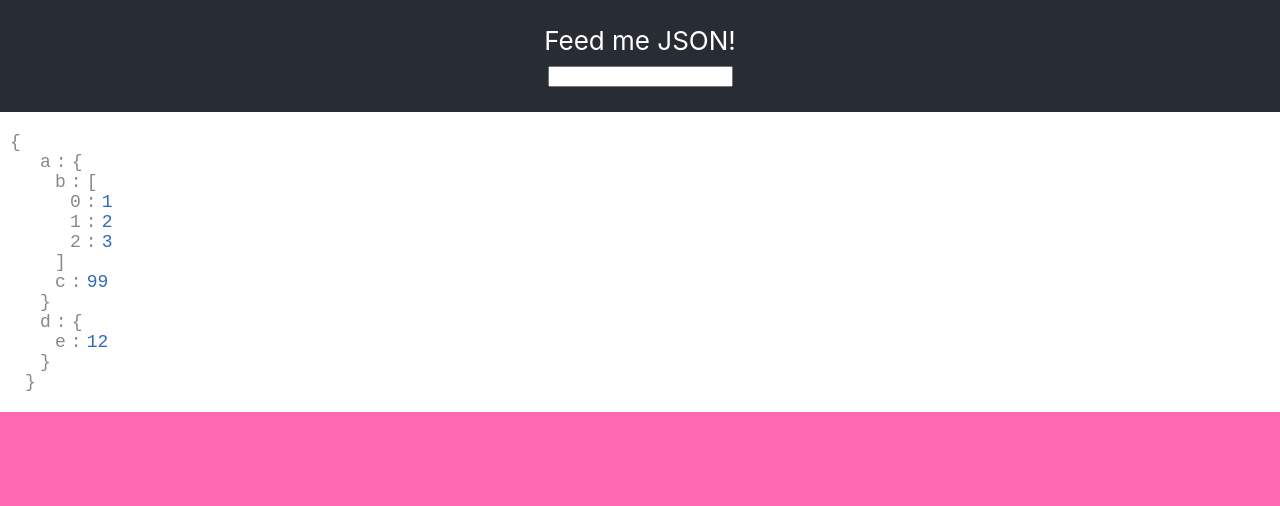
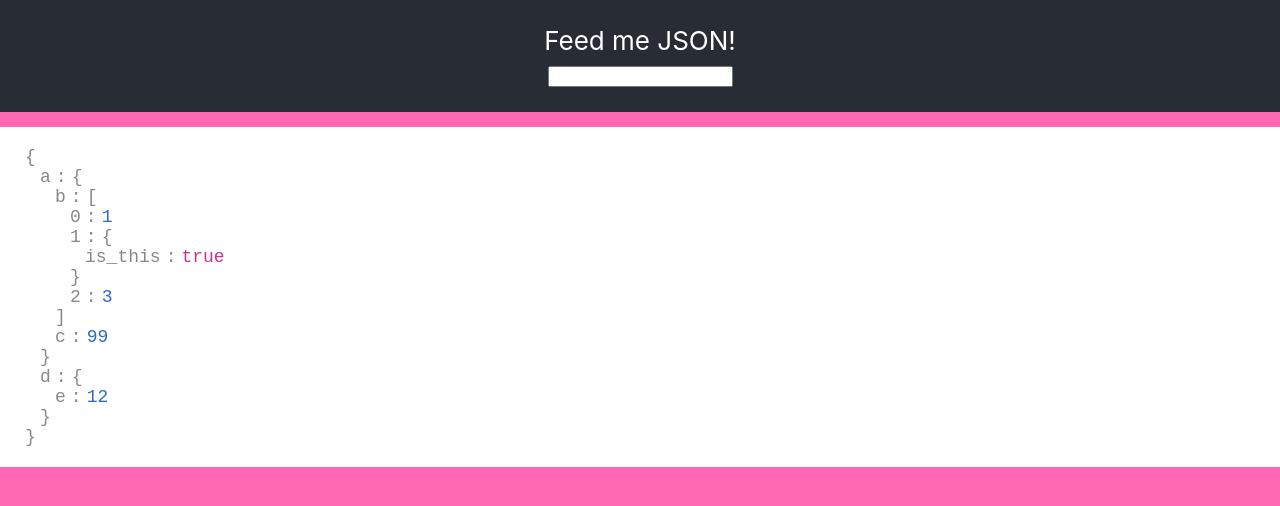
Before and after one commit to mklinga/ok-json, a React app: page / in a window 1280 px wide. Shown: the top 506 px of the page. Built offline with nearby package versions, Linux system fonts and the light colour scheme; the HTML template or start-up script is replaced by a standard one.

Commit message:
How could we have forgotten the great booleans!

```diff
--- a/src/App.css
+++ b/src/App.css
@@ -34,4 +34,5 @@
   padding: 20px 10px;
   text-align: left;
   width: 100%;
+  margin-top: 15px;
 }
--- a/src/App.tsx
+++ b/src/App.tsx
@@ -11,7 +11,7 @@ const mockJson = parseDataModel({
   a: {
     b: [
       1,
-      2,
+      { is_this: true },
       3,
     ],
     c: 99,
@@ -48,7 +48,7 @@ function App() {
       </header>
       <main className="App-body">
         {data
-          ? <div className="App-Viewer-body"><Viewer data={data} filter={filter} /></div>
+          ? <Viewer data={data} filter={filter} />
           : <button type="button" onClick={pasteFromClipboard}>Paste from clipboard</button>}
       </main>
     </div>
--- /dev/null
+++ b/src/components/OkJsonBoolean/index.tsx
@@ -0,0 +1,23 @@
+import React from 'react';
+
+import { OkJsonValue } from '../../types';
+
+type Props = {
+  data: {
+    key: string,
+    value: OkJsonValue
+  }
+};
+
+const OkJsonBoolean: React.FC<Props> = ({ data: { key, value } }) => (
+  <div className="Ok-block Ok-Boolean-block">
+    <div className="Ok-key Ok-Boolean-key">
+      {key}
+    </div>
+    <div className="Ok-value Ok-Boolean-value">
+      {value.value.toString()}
+    </div>
+  </div>
+);
+
+export default OkJsonBoolean;
--- a/src/components/RenderBlock/index.tsx
+++ b/src/components/RenderBlock/index.tsx
@@ -2,6 +2,7 @@
 import React from 'react';
 import OkJsonArray from '../OkJsonArray';
 import OkJsonString from '../OkJsonString';
+import OkJsonBoolean from '../OkJsonBoolean';
 import OkJsonNumber from '../OkJsonNumber';
 import OkJsonObject from '../OkJsonObject';
 
@@ -20,6 +21,8 @@ const RenderBlock: React.SFC<Props> = ({ data: { key, value } }) => (
       switch (value.type) {
         case 'string':
           return <OkJsonString key={key} data={{ key, value }} />;
+        case 'boolean':
+          return <OkJsonBoolean key={key} data={{ key, value }} />;
         case 'number':
           return <OkJsonNumber key={key} data={{ key, value }} />;
         case 'array':
--- a/src/components/Viewer/Viewer.css
+++ b/src/components/Viewer/Viewer.css
@@ -13,6 +13,14 @@
 .Ok-block .Ok-Array-bracket-open,
 .Ok-block .Ok-Object-bracket-open {
   color: #888;
+}
+
+.Ok-Object-bracket-open {
+  margin-left: 15px;
+}
+
+.Ok-key + .Ok-value > .Ok-Object-bracket-open {
+  margin-left: 0;
 }
 
 .Ok-block .Ok-key::after {
@@ -37,6 +45,10 @@
   color: #926012;
 }
 
+.Ok-Boolean-value {
+  color: #ca328c;
+}
+
 .Ok-Array-value.open > .Ok-Json-body,
 .Ok-Array-value.open > .Ok-Array-bracket-close,
 .Ok-Object-value.open > .Ok-Object-bracket-close,
--- a/src/components/Viewer/index.tsx
+++ b/src/components/Viewer/index.tsx
@@ -2,6 +2,7 @@ import React from 'react';
 import RenderBlock from '../RenderBlock';
 
 import { getHitPaths, pickByPath } from '../../utils/filter';
+import { generateId } from '../../utils/common';
 
 import { Filter, OkJsonValue } from '../../types';
 
@@ -13,11 +14,17 @@ type Props = {
 };
 
 const Viewer: React.SFC<Props> = ({ data, filter }) => {
-  const visibleData = (filter.value) ? pickByPath(data, getHitPaths(data, filter)) : data;
+  const visibleData: Array<OkJsonValue> = (filter.value)
+    ? pickByPath(data, getHitPaths(data, filter))
+    : [data];
 
   return (
     <div>
-      <RenderBlock data={{ key: '', value: visibleData }} />
+      {visibleData.map((visibleDataSection) => (
+        <div key={generateId()} className="App-Viewer-body">
+          <RenderBlock data={{ key: '', value: visibleDataSection }} />
+        </div>
+      ))}
     </div>
   );
 };
--- a/src/utils/common.ts
+++ b/src/utils/common.ts
@@ -40,3 +40,5 @@ export const update = (path: Array<string>, value: any, obj: any): any => {
 
   return { ...nextObj, [idx]: value };
 };
+
+export const generateId: () => string = () => Math.random().toString(36).substring(2, 15);
--- a/src/utils/filter.ts
+++ b/src/utils/filter.ts
@@ -5,6 +5,7 @@ export const getHitPaths = (data: OkJsonValue, filter: Filter): Array<string> =>
   function findHits(value: OkJsonValue, path: string = ''): Array<string | null> {
     switch (value.type) {
       case 'string':
+      case 'boolean':
       case 'number': {
         if (value.value.toString().toLowerCase().includes(filter.value.toLowerCase())) {
           return [path];
@@ -31,9 +32,9 @@ export const getHitPaths = (data: OkJsonValue, filter: Filter): Array<string> =>
   return hitPaths;
 };
 
-export const pickByPath = (data: OkJsonValue, path: Array<string>): OkJsonValue => {
+export const pickByPath = (data: OkJsonValue, path: Array<string>): Array<OkJsonValue> => {
   if (!path || !path.length) {
-    return data;
+    return [data];
   }
 
   // here be monsters..
@@ -66,5 +67,5 @@ export const pickByPath = (data: OkJsonValue, path: Array<string>): OkJsonValue
     return res;
   });
 
-  return paths[0];
+  return paths;
 };
--- a/src/utils/model.ts
+++ b/src/utils/model.ts
@@ -8,6 +8,10 @@ const parseType = (value: any): ResultType => {
 
   if (typeof value === 'string') {
     return 'string';
+  }
+
+  if (Boolean(value) === value) {
+    return 'boolean';
   }
 
   if (!Number.isNaN(Number(value))) {
```
Also changed, not shown: src/types/index.ts (+8 -1 lines), 1 other file (tests, documents, lock files or other folders).
